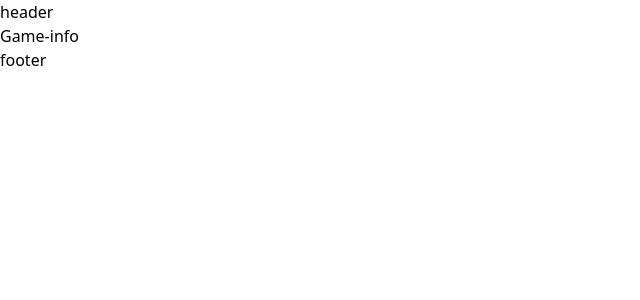
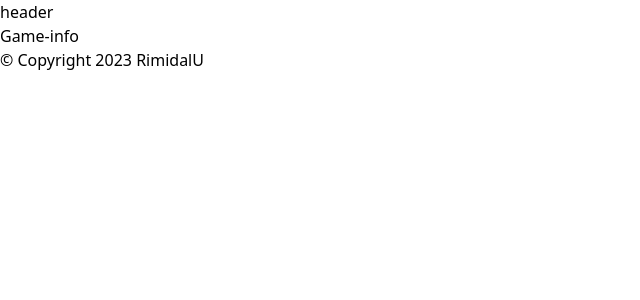
Before and after one commit to RimidalU/react-simple-tic-tac-toe, a React (Vite) app: page / in a window 1280 px wide. Shown: the top 300 px of the page, without its empty margins (0-640 px from the left). Built offline with nearby package versions, Linux system fonts and the light colour scheme.

Commit message:
feat: implement footer

```diff
--- a/src/App.tsx
+++ b/src/App.tsx
@@ -1,3 +1,5 @@
+import Footer from "./components/Footer";
+
 function App() {
 	return (
 		<>
@@ -7,7 +9,7 @@ function App() {
 					<h2 className="text-3xl font-bold underline">Game-info</h2>
 				</article>
 			</main>
-			<footer>footer</footer>
+			<Footer />
 		</>
 	);
 }
--- /dev/null
+++ b/src/components/Footer.tsx
@@ -0,0 +1,12 @@
+function Footer() {
+	return (
+		<footer className="h-14 mx-auto flex items-center gap-4">
+			<a href="https://github.com/RimidalU" target="_blank">
+				<span>&copy;  Copyright 2023 </span>
+				RimidalU
+			</a>
+		</footer>
+	);
+}
+
+export default Footer;
```
